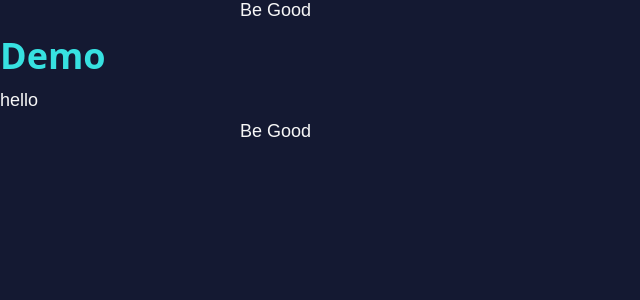
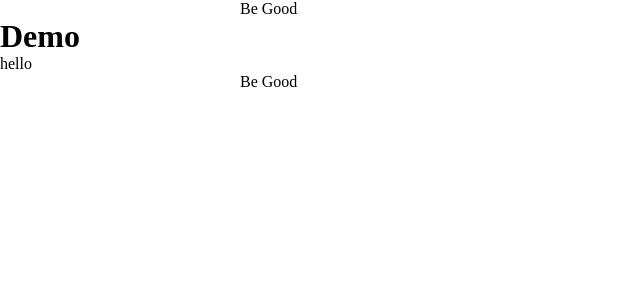
Before and after one commit to gothamgo/demo, a Jekyll site: the page built from index.html, in a window 1280 px wide. Shown: the top 300 px of the page, without its empty margins (0-640 px from the left). Built offline with Jekyll 4.4.1, drawn with Linux system fonts in a browser that asks for light colours.

Commit message:
Update default.html

```diff
--- a/_layouts/default.html
+++ b/_layouts/default.html
@@ -13,22 +13,12 @@
       box-sizing: border-box;
     }
     body {
-      background-color: #141932;
-      color: #f7f7f7;
-      font-family: 'Ysabeau Infant', sans-serif;
-      font-size: 18px;
     }
     body h1 {
-      color: #37e1e1;
-      font-family: 'Open Sans', sans-serif;
-      margin: 10px 0px;
     }
     body h2 {
-      color: #37e1e1;
-      margin: 10px 0px;
     }
     body p {
-      margin: 10px 0px;
     }
   </style>
 
```
